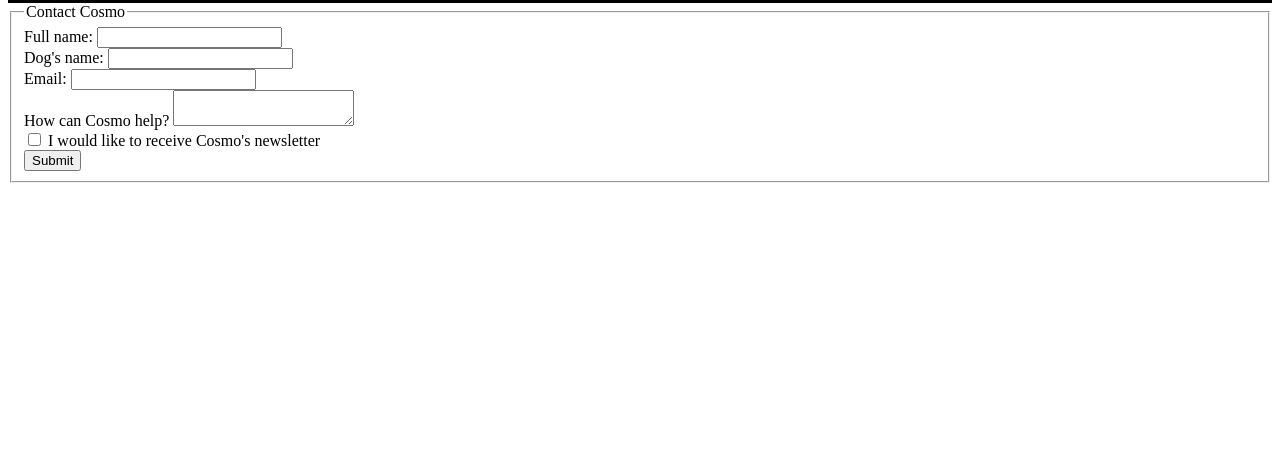
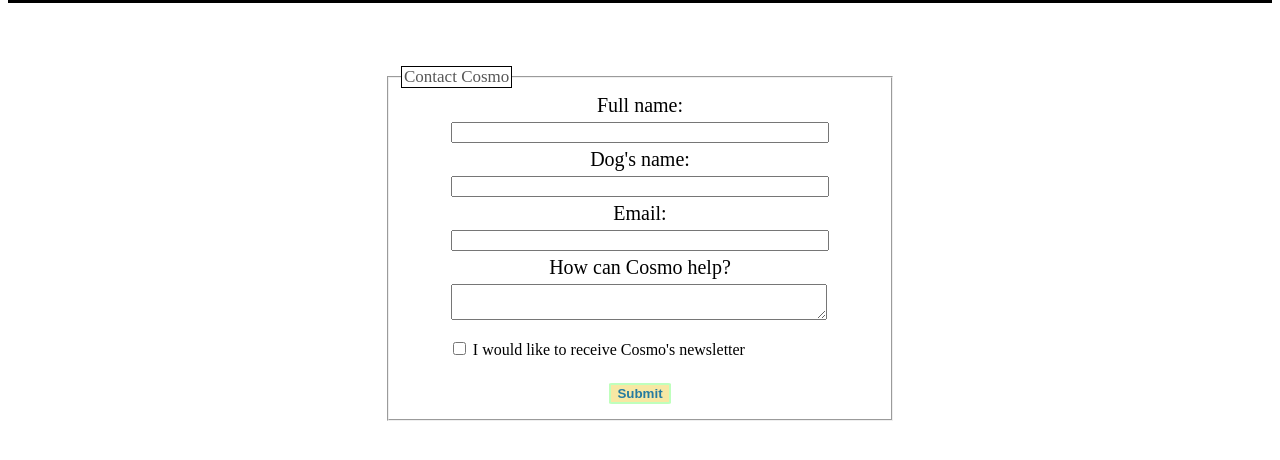
Before and after one commit to alexalfadel/cosmos-site, a plain HTML site: page contact.html in a window 1280 px wide. Shown: the part 208-668 px from the top of the page. Drawn offline with Linux system fonts and the light colour scheme.

Commit message:
styled form page

```diff
--- a/contact.html
+++ b/contact.html
@@ -16,33 +16,33 @@
                 <a href="contact.html">Contact Cosmo</a>
             </div>
 
-            <div class="form">
-                <form action="/form-handling-url" method="post">
+            <div class="formBody">
+                <form class="form" action="/form-handling-url" method="post">
                     <fieldset>
 
                         <legend id="legend">Contact Cosmo</legend>
 
                         <div>
-                            <label for="fullName">Full name:</label>
-                            <input type="text" id="fullName" name="full_name">
+                            <label class="lbl" for="fullName">Full name:</label>
+                            <input class="ipt" type="text" id="fullName" name="full_name">
                         </div>
 
                         <div>
-                            <label for="dogsName">Dog's name:</label>
-                            <input type="text" id="dogsName" name="dogs_name">
+                            <label class="lbl" for="dogsName">Dog's name:</label>
+                            <input class="ipt" type="text" id="dogsName" name="dogs_name">
                         </div>
 
                         <div>
-                            <label for="email">Email:</label>
-                            <input type="email" id="email" name="emailAddress">
+                            <label class="lbl" for="email">Email:</label>
+                            <input class="ipt" type="email" id="email" name="emailAddress">
                         </div>
 
                         <div>
-                            <label for="message">How can Cosmo help?</label>
-                            <textarea id="message"></textarea>
+                            <label class="lbl" for="message">How can Cosmo help?</label>
+                            <textarea class="ipt" id="message"></textarea>
                         </div>
 
-                        <div>
+                        <div class="checkContainer">
                             <input type="checkbox" id="newsletter" name="newsletter_enroll">
                             <label for="newsletter">I would like to receive Cosmo's newsletter</label>
                         </div>
--- a/style.css
+++ b/style.css
@@ -69,3 +69,70 @@
     display: flex;
     justify-content: center;
 }
+
+.galleryElement {
+    max-width: 40%;
+    height: auto;
+    border-radius: 5%;
+    border: 2px solid #247BA0;
+    margin: 5% 25% auto 25%;
+}
+
+.galleryPics {
+    display: grid;
+    grid-template-columns: 1fr 1fr 1fr;
+    grid-template-rows: 400px 400px;
+}
+
+.formBody {
+    display: flex;
+    justify-content: center;
+    align-items: center;
+}
+
+.form {
+    max-width: 50%;
+    height: auto;
+    margin-top: 5%;
+}
+
+#legend {
+    border: 1px solid black;
+    font-family: 'Times New Roman', Times, serif;
+    font-size: 17px;
+    font-weight: 200;
+    color: rgb(87, 87, 87);
+}
+
+.lbl {
+    display: flex;
+    justify-content: center;
+    font-size: 20px;
+    font-family: 'Times New Roman', Times, serif;
+}
+
+.ipt {
+    display: block;
+    text-align: center;
+    width: 370px;
+    margin: 5px 50px 5px 50px;
+}
+
+.checkContainer {
+    display: inline-block;
+    text-align: center;
+    margin: 3% 15% 3% 10%;
+}
+
+#button {
+    display: block;
+    text-align: center;
+    margin: 10px auto 5px auto;
+    color: #247BA0;
+    background-color: #f7e8a4;
+    border: 2px solid #Bfffbc;
+    max-width: 35%;
+    height: auto;
+    border-radius: 5%;
+    font-weight: 600;
+}
```
Also changed, not shown: gallery.html (+6 -6 lines).
